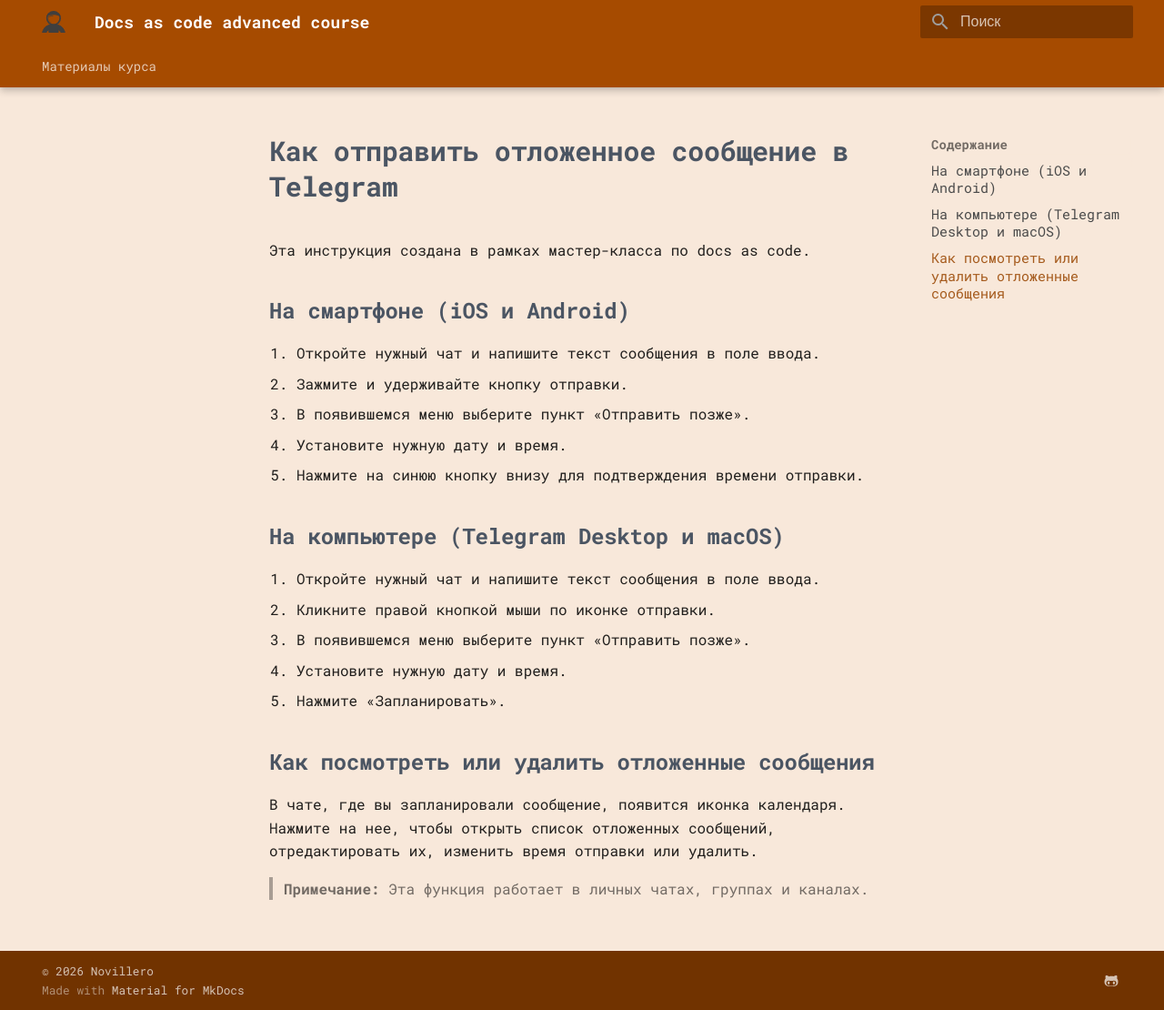
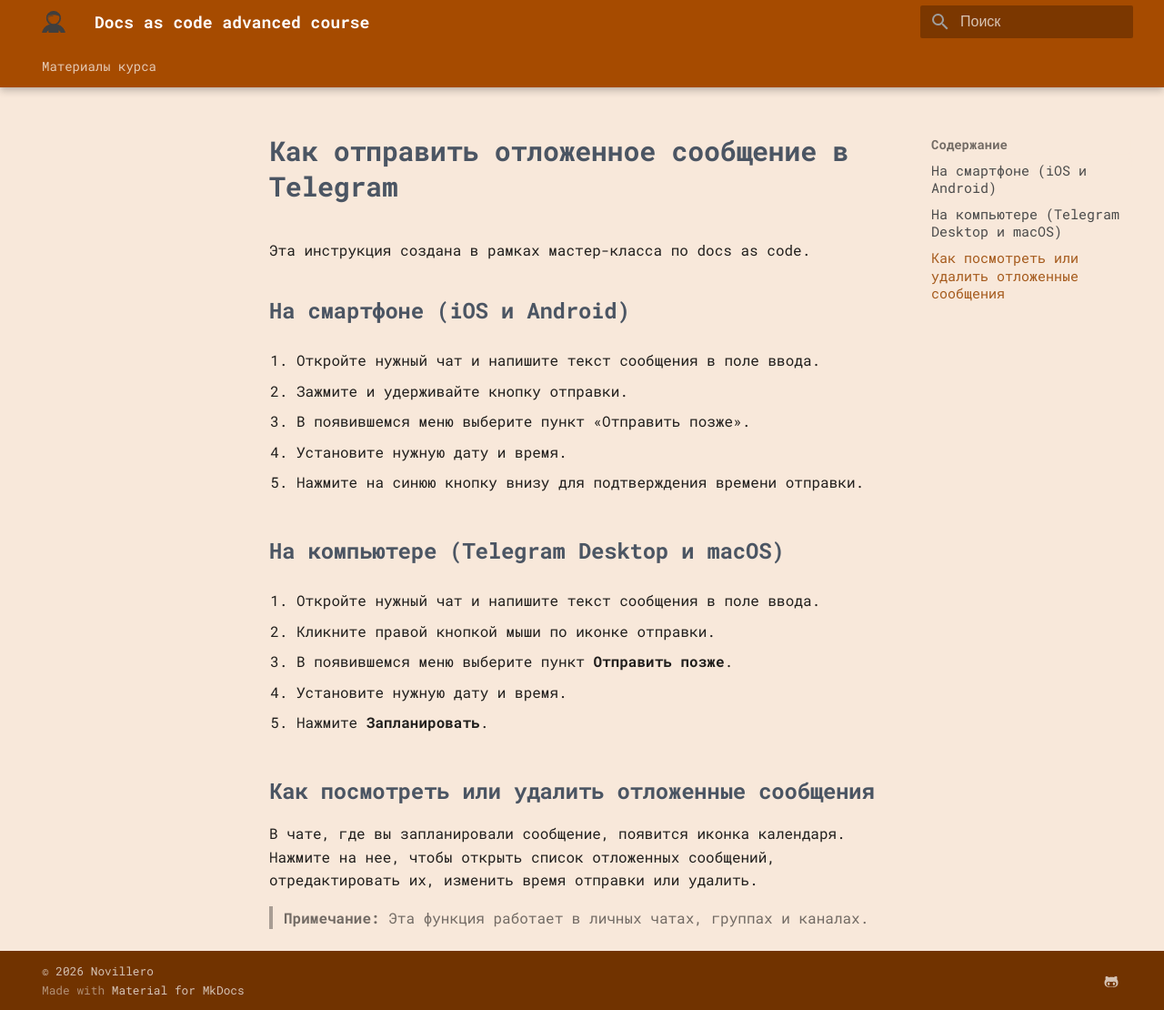
Before and after one commit to novillero/dac-adv-2, an MkDocs documentation site: the page built from docs/instructions/lopefre-instruction.md, in a window 1280 px wide and 1110 px high. Shown: the whole window at 91% size. Built offline with MkDocs 1.6.1 and Material for MkDocs 9.7.7, drawn with Linux system fonts in a browser that asks for light colours; some web fonts are replaced.

Commit message:
исправила все по комментариям

```diff
--- a/docs/instructions/lopefre-instruction.md
+++ b/docs/instructions/lopefre-instruction.md
@@ -3,20 +3,31 @@
 Эта инструкция создана в рамках мастер-класса по docs as code.
 
 ## На смартфоне (iOS и Android)
+
 1. Откройте нужный чат и напишите текст сообщения в поле ввода.
+
 2. Зажмите и удерживайте кнопку отправки.
+
 3. В появившемся меню выберите пункт «Отправить позже».
+
 4. Установите нужную дату и время.
+
 5. Нажмите на синюю кнопку внизу для подтверждения времени отправки.
 
 ## На компьютере (Telegram Desktop и macOS)
+
 1. Откройте нужный чат и напишите текст сообщения в поле ввода.
+
 2. Кликните правой кнопкой мыши по иконке отправки.
-3. В появившемся меню выберите пункт «Отправить позже».
+
+3. В появившемся меню выберите пункт **Отправить позже**.
+
 4. Установите нужную дату и время.
-5. Нажмите «Запланировать».
+
+5. Нажмите **Запланировать**.
 
 ## Как посмотреть или удалить отложенные сообщения
+
 В чате, где вы запланировали сообщение, появится иконка календаря. Нажмите на нее, чтобы открыть список отложенных сообщений, отредактировать их, изменить время отправки или удалить.
 
 > **Примечание:** Эта функция работает в личных чатах, группах и каналах.
```
